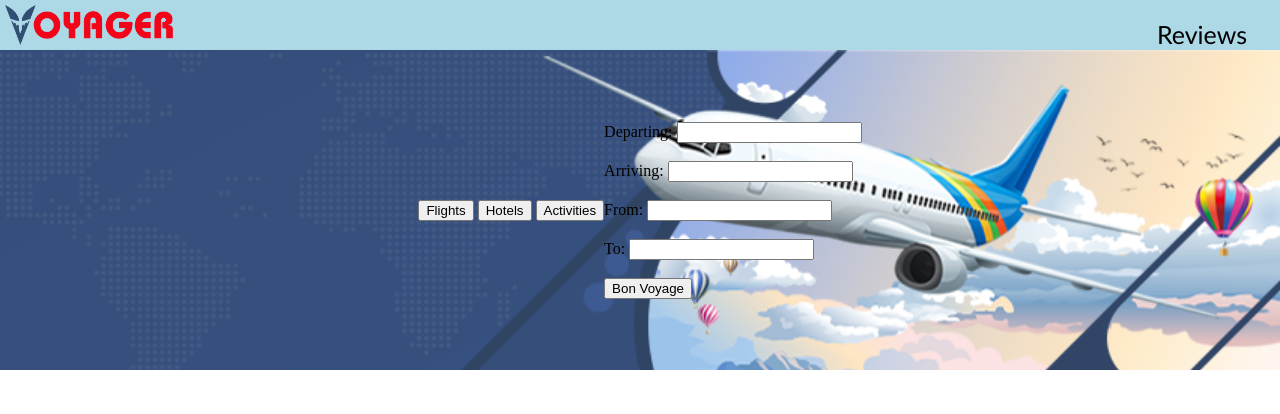
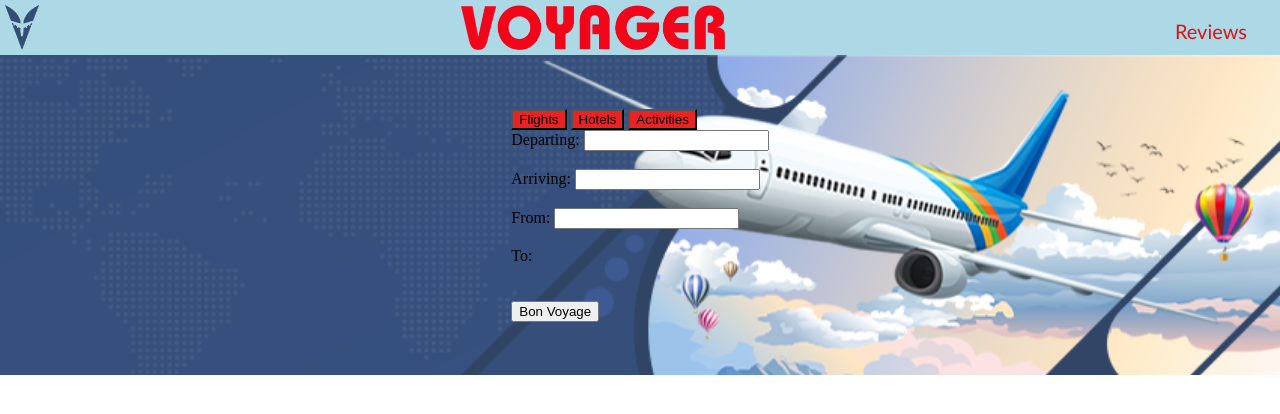
Before and after one commit to ssratti/IronTravel, a plain HTML site: page index.html in a window 1280 px wide. Drawn offline with Linux system fonts and the light colour scheme.

Commit message:
flexed form

```diff
--- a/index.css
+++ b/index.css
@@ -32,6 +32,7 @@ align-items: center;
    height:5vh;
    margin: 5px;
    width: 100vw;
+   height:45px;
    justify-content: space-between;
 
 }
@@ -42,7 +43,18 @@ align-items: center;
     font-size: 16px;
     cursor: pointer;
     display: inline-block;
-    font-size: 25px;
+    font-size: 20px;
     font-style: bold;
+    color: rgb(221, 19, 19);
     font-family:'Trebuchet MS', 'Lucida Sans Unicode', 'Lucida Grande', 'Lucida Sans', Arial, sans-serif
   }
+
+ .tablinks{
+     background-color: rgb(231, 35, 35);
+
+ }
+
+ .tab{
+     display: flex;
+     justify-content: space-around;
+ }
--- a/index.html
+++ b/index.html
@@ -13,7 +13,8 @@
     <header class="header">
 
         <div class="headerImgs">
-            <img src="images/VOYAGER_LOGO_TEXT.png">
+            <img src="images/VOYAGERlogo.png">
+            <img src="images/VOYAGER_TEXT.png">
             <button class="btn reviews">Reviews</button>
 
         </div>
@@ -25,6 +26,7 @@
     </header>
 
     <div class="Top">
+        <div class="submit">
             <div class="Tab">
                 <button class="tablinks" onclick="openTabs(event, 'Flights')">Flights</button>
                 <button class="tablinks" onclick="openTabs(event, 'Hotels')">Hotels</button>
@@ -41,9 +43,10 @@
                     <label for="from">From:</label>
                     <input type="text" id="from" name="from"><br><br>
                     <label for="to">To:</label>
-                <input type="text" id="to" name="to"><br><br>
+                    <div class=<input type="text" id="to" name="to"><br><br>
                         <input type="submit" value="Bon Voyage">
                 </form>
+            </div>
         </div>
 
     </div>
```
Lines whose indentation alone changed are shown as unchanged.
